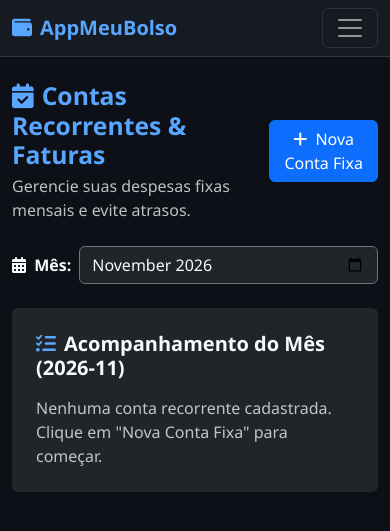
After one commit to lungponto-ctrl/meubolso, a Flask app: page /recorrentes/ in a window 390 px wide. The commit adds this page. Shown: the top 531 px of the page. Run offline with Flask 3, Linux system fonts and the light colour scheme; a user stored in the database is signed in.

Commit message:
Adicionado link de Contas Fixas na navbar do AppMeuBolso

```diff
--- /dev/null
+++ b/app/routes/recorrentes.py
@@ -0,0 +1,84 @@
+from datetime import datetime
+from flask import Blueprint, render_template, request, redirect, url_for, flash
+from flask_login import login_required
+from app import db
+from app.models import ContaRecorrente, Conta, Transacao
+
+recorrentes_bp = Blueprint('recorrentes', __name__, url_prefix='/recorrentes')
+
+
+@recorrentes_bp.route('/', methods=['GET', 'POST'])
+@login_required
+def index():
+    # Define o mês atual (formato YYYY-MM) ou pega da URL
+    mes_atual = datetime.utcnow().strftime('%Y-%m')
+    mes_filtro = request.args.get('mes', mes_atual)
+
+    if request.method == 'POST':
+        # Cadastro de nova conta recorrente / fatura
+        descricao = request.form.get('descricao')
+        valor = float(request.form.get('valor', 0.0))
+        dia_vencimento = int(request.form.get('dia_vencimento', 10))
+        categoria = request.form.get('categoria', 'Contas Fixas')
+        conta_id = request.form.get('conta_id')
+        conta_id = int(conta_id) if conta_id else None
+
+        if descricao and valor > 0:
+            nova_conta = ContaRecorrente(
+                descricao=descricao,
+                valor=valor,
+                dia_vencimento=dia_vencimento,
+                categoria=categoria,
+                conta_id=conta_id
+            )
+            db.session.add(nova_conta)
+            db.session.commit()
+            flash('Conta recorrente cadastrada com sucesso!', 'success')
+        else:
+            flash('Preencha a descrição e um valor válido.', 'danger')
+
+        return redirect(url_for('recorrentes.index', mes=mes_filtro))
+
+    contas_recorrentes = ContaRecorrente.query.all()
+    contas_bancarias = Conta.query.all()
+
+    return render_template('recorrentes.html',
+                           contas_recorrentes=contas_recorrentes,
+                           contas_bancarias=contas_bancarias,
+                           mes_atual=mes_filtro)
+
+
+@recorrentes_bp.route('/pagar/<int:id>', methods=['POST'])
+@login_required
+def pagar(id):
+    conta_rec = ContaRecorrente.query.get_or_404(id)
+    mes_filtro = request.form.get('mes_referencia', datetime.utcnow().strftime('%Y-%m'))
+
+    # Marca como pago no mês atual
+    conta_rec.ultimo_mes_pago = mes_filtro
+
+    # Cria automaticamente a transação de despesa vinculada para refletir no saldo
+    nova_transacao = Transacao(
+        descricao=f"[Recorrente] {conta_rec.descricao}",
+        valor=conta_rec.valor,
+        tipo='despesa',
+        categoria=conta_rec.categoria,
+        conta_id=conta_rec.conta_id,
+        data=datetime.utcnow()
+    )
+
+    db.session.add(nova_transacao)
+    db.session.commit()
+
+    flash(f'Conta "{conta_rec.descricao}" marcada como paga e registrada nas despesas!', 'success')
+    return redirect(url_for('recorrentes.index', mes=mes_filtro))
+
+
+@recorrentes_bp.route('/excluir/<int:id>', methods=['POST'])
+@login_required
+def excluir(id):
+    conta_rec = ContaRecorrente.query.get_or_404(id)
+    db.session.delete(conta_rec)
+    db.session.commit()
+    flash('Conta recorrente removida com sucesso.', 'info')
+    return redirect(url_for('recorrentes.index'))
--- a/app/templates/base.html
+++ b/app/templates/base.html
@@ -63,6 +63,12 @@
                             <i class="fa-solid fa-exchange-alt me-1"></i> Transações
                         </a>
                     </li>
+                    <!-- Nova Aba de Contas Recorrentes / Fixas -->
+                    <li class="nav-item">
+                        <a class="nav-link" href="{{ url_for('recorrentes.index') }}">
+                            <i class="fa-solid fa-calendar-check me-1"></i> Contas Fixas
+                        </a>
+                    </li>
                 </ul>
 
                 <!-- Menu de Autenticação (Usuário, Alterar Senha e Sair) -->
--- /dev/null
+++ b/app/templates/recorrentes.html
@@ -0,0 +1,143 @@
+{% extends 'base.html' %}
+{% block content %}
+<div class="d-flex justify-content-between align-items-center mb-4">
+    <div>
+        <h2 class="fw-bold text-accent mb-1"><i class="fa-solid fa-calendar-check me-2"></i>Contas Recorrentes & Faturas</h2>
+        <p class="text-light opacity-75 mb-0">Gerencie suas despesas fixas mensais e evite atrasos.</p>
+    </div>
+    <div>
+        <button type="button" class="btn btn-primary shadow-sm" data-bs-toggle="modal" data-bs-target="#modalNovaRecorrente">
+            <i class="fa-solid fa-plus me-1"></i> Nova Conta Fixa
+        </button>
+    </div>
+</div>
+
+<!-- Filtro de Mês -->
+<div class="row mb-4">
+    <div class="col-md-4">
+        <form method="GET" action="{{ url_for('recorrentes.index') }}" class="d-flex align-items-center gap-2">
+            <label for="mes" class="text-light fw-semibold text-nowrap"><i class="fa-solid fa-calendar-days me-1"></i> Mês:</label>
+            <input type="month" id="mes" name="mes" value="{{ mes_atual }}" class="form-control bg-dark text-light border-secondary" onchange="this.form.submit()">
+        </form>
+    </div>
+</div>
+
+<!-- Lista de Contas Recorrentes -->
+<div class="card p-4 shadow-sm border-0 bg-dark text-light">
+    <h5 class="fw-bold mb-3 text-light"><i class="fa-solid fa-list-check me-2 text-accent"></i>Acompanhamento do Mês ({{ mes_atual }})</h5>
+
+    {% if contas_recorrentes %}
+        <div class="table-responsive">
+            <table class="table table-dark table-hover align-middle mb-0">
+                <thead>
+                    <tr class="border-secondary text-muted small">
+                        <th>DESCRIÇÃO / CATEGORIA</th>
+                        <th>VENCIMENTO</th>
+                        <th>VALOR</th>
+                        <th>CONTA PADRÃO</th>
+                        <th>STATUS</th>
+                        <th class="text-end">AÇÕES</th>
+                    </tr>
+                </thead>
+                <tbody>
+                    {% for item in contas_recorrentes %}
+                    {% set pago = item.esta_pago_no_mes(mes_atual) %}
+                    <tr class="border-secondary">
+                        <td>
+                            <div class="fw-bold text-light">{{ item.descricao }}</div>
+                            <small class="text-light opacity-75"><i class="fa-solid fa-tag me-1"></i>{{ item.categoria }}</small>
+                        </td>
+                        <td>
+                            <span class="badge bg-secondary text-light">Dia {{ item.dia_vencimento }}</span>
+                        </td>
+                        <td class="fw-bold text-light">
+                            R$ {{ "%.2f"|format(item.valor) }}
+                        </td>
+                        <td>
+                            {% if item.conta %}
+                                <span class="badge bg-secondary"><i class="fa-solid fa-wallet me-1"></i>{{ item.conta.nome }}</span>
+                            {% else %}
+                                <span class="badge bg-dark border border-secondary text-light opacity-75">Não vinculada</span>
+                            {% endif %}
+                        </td>
+                        <td>
+                            {% if pago %}
+                                <span class="badge bg-success px-3 py-2"><i class="fa-solid fa-check-circle me-1"></i> Pago</span>
+                            {% else %}
+                                <span class="badge bg-danger px-3 py-2"><i class="fa-solid fa-triangle-exclamation me-1"></i> Pendente</span>
+                            {% endif %}
+                        </td>
+                        <td class="text-end">
+                            <div class="d-flex justify-content-end gap-2">
+                                {% if not pago %}
+                                <form action="{{ url_for('recorrentes.pagar', id=item.id) }}" method="POST">
+                                    <input type="hidden" name="mes_referencia" value="{{ mes_atual }}">
+                                    <button type="submit" class="btn btn-success btn-sm fw-bold shadow-sm" title="Marcar como Pago">
+                                        <i class="fa-solid fa-check me-1"></i> Pagar
+                                    </button>
+                                </form>
+                                {% endif %}
+                                <form action="{{ url_for('recorrentes.excluir', id=item.id) }}" method="POST" onsubmit="return confirm('Deseja realmente excluir esta conta recorrente?');">
+                                    <button type="submit" class="btn btn-outline-danger btn-sm" title="Excluir">
+                                        <i class="fa-solid fa-trash"></i>
+                                    </button>
+                                </form>
+                            </div>
+                        </td>
+                    </tr>
+                    {% endfor %}
+                </tbody>
+            </table>
+        </div>
+    {% else %}
+        <p class="text-light opacity-75 mb-0">Nenhuma conta recorrente cadastrada. Clique em "Nova Conta Fixa" para começar.</p>
+    {% endif %}
+</div>
+
+<!-- Modal para Nova Conta Recorrente -->
+<div class="modal fade" id="modalNovaRecorrente" tabindex="-1" aria-labelledby="modalNovaRecorrenteLabel" aria-hidden="true">
+    <div class="modal-dialog modal-dialog-centered">
+        <div class="modal-content bg-dark text-light border-secondary">
+            <form method="POST">
+                <div class="modal-header border-secondary">
+                    <h5 class="modal-title fw-bold text-accent" id="modalNovaRecorrenteLabel"><i class="fa-solid fa-file-invoice-dollar me-2"></i>Nova Conta Recorrente / Fatura</h5>
+                    <button type="button" class="btn-close btn-close-white" data-bs-dismiss="modal" aria-label="Close"></button>
+                </div>
+                <div class="modal-body">
+                    <div class="mb-3">
+                        <label class="form-label text-light opacity-75">Descrição (Ex: Aluguel, Internet, Fatura Nubank)</label>
+                        <input type="text" name="descricao" class="form-control bg-dark text-light border-secondary" required placeholder="Ex: Internet Fibra">
+                    </div>
+                    <div class="row">
+                        <div class="col-md-6 mb-3">
+                            <label class="form-label text-light opacity-75">Valor Estimado (R$)</label>
+                            <input type="number" step="0.01" name="valor" class="form-control bg-dark text-light border-secondary" required placeholder="0.00">
+                        </div>
+                        <div class="col-md-6 mb-3">
+                            <label class="form-label text-light opacity-75">Dia de Vencimento</label>
+                            <input type="number" min="1" max="31" name="dia_vencimento" class="form-control bg-dark text-light border-secondary" required value="10">
+                        </div>
+                    </div>
+                    <div class="mb-3">
+                        <label class="form-label text-light opacity-75">Categoria</label>
+                        <input type="text" name="categoria" class="form-control bg-dark text-light border-secondary" value="Contas Fixas">
+                    </div>
+                    <div class="mb-3">
+                        <label class="form-label text-light opacity-75">Conta Bancária para Débito Automático (Opcional)</label>
+                        <select name="conta_id" class="form-select bg-dark text-light border-secondary">
+                            <option value="">Nenhuma (Apenas controle)</option>
+                            {% for c in contas_bancarias %}
+                                <option value="{{ c.id }}">{{ c.nome }}</option>
+                            {% endfor %}
+                        </select>
+                    </div>
+                </div>
+                <div class="modal-footer border-secondary">
+                    <button type="button" class="btn btn-outline-secondary" data-bs-dismiss="modal">Cancelar</button>
+                    <button type="submit" class="btn btn-primary"><i class="fa-solid fa-floppy-disk me-1"></i> Salvar Conta</button>
+                </div>
+            </form>
+        </div>
+    </div>
+</div>
+{% endblock %}
```
Also changed, not shown: app/models.py (+18 -0 lines).
